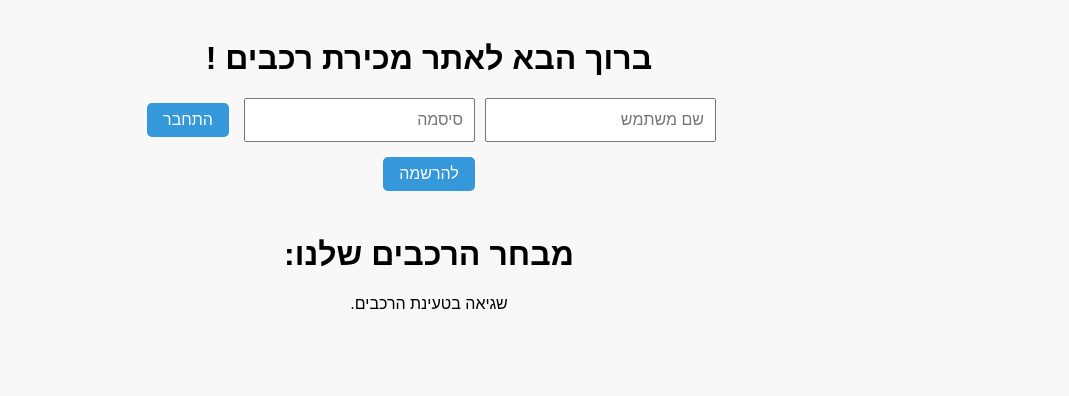
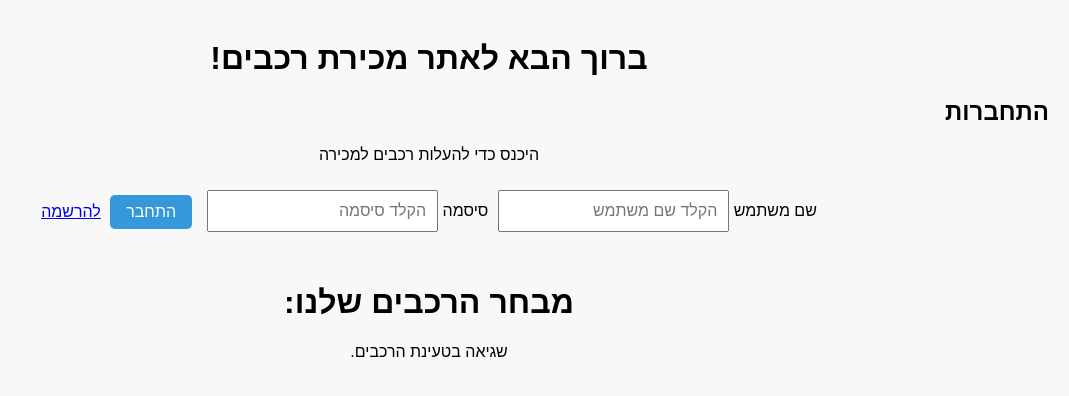
Before and after one commit to Mishel-Gershkovich/web-application-project-car-market, a website: page public/index.html in a window 1280 px wide. Shown: the whole page, without its empty margins (211-1280 px from the left). Drawn offline with Linux system fonts and the light colour scheme; no server answers.

Commit message:
index.html
upgrade the sign in looking

```diff
--- a/public/index.html
+++ b/public/index.html
@@ -6,25 +6,37 @@
   <link rel="stylesheet" href="style.css">
 </head>
 <body>
-  <h1> ברוך הבא לאתר מכירת רכבים !</h1>
-  <form id="loginForm">
-    <input type="text" id="username" placeholder="שם משתמש" required />
-    <input type="password" id="password" placeholder="סיסמה" required />
-    <button type="submit">התחבר</button>
-  </form>
-  <!-- כפתור הרשמה -->
-<div>
-  <a href="register.html">
-    <button>להרשמה</button>
-  </a>
-</div>
+<h1>ברוך הבא לאתר מכירת רכבים!</h1>
 
-  <h1>מבחר הרכבים שלנו:</h1>
+<!-- עטיפה ממורכזת לטופס -->
+<section class="auth-wrapper">
+  <div class="auth-card">
+    <h2 class="auth-title">התחברות</h2>
+    <p class="auth-subtitle">היכנס כדי להעלות רכבים למכירה</p>
 
+    <form id="loginForm" class="auth-form">
+      <div class="form-row">
+        <label for="username">שם משתמש</label>
+        <input type="text" id="username" placeholder="הקלד שם משתמש" required />
+      </div>
+
+      <div class="form-row">
+        <label for="password">סיסמה</label>
+        <input type="password" id="password" placeholder="הקלד סיסמה" required />
+      </div>
+
+      <div class="actions">
+        <button type="submit" class="btn btn-primary">התחבר</button>
+        <a href="register.html" class="btn btn-ghost">להרשמה</a>
+      </div>
+    </form>
+  </div>
+</section>
+
+<h1>מבחר הרכבים שלנו:</h1>
 <div id="cars-list"></div>
 
+<!-- השאר רק פעם אחת -->
 <script src="script.js"></script>
-
-  <script src="script.js"></script>
 </body>
 </html>
```
